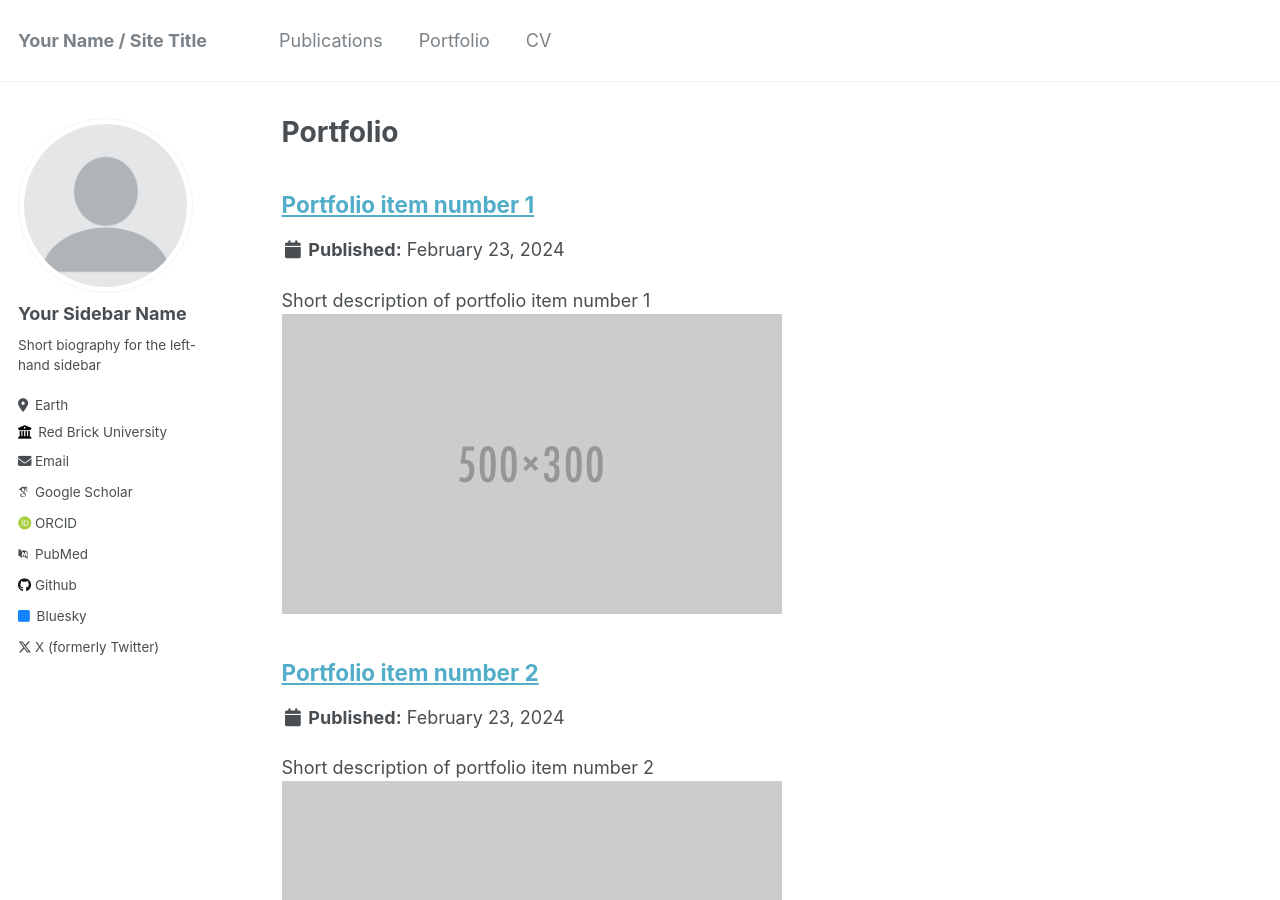
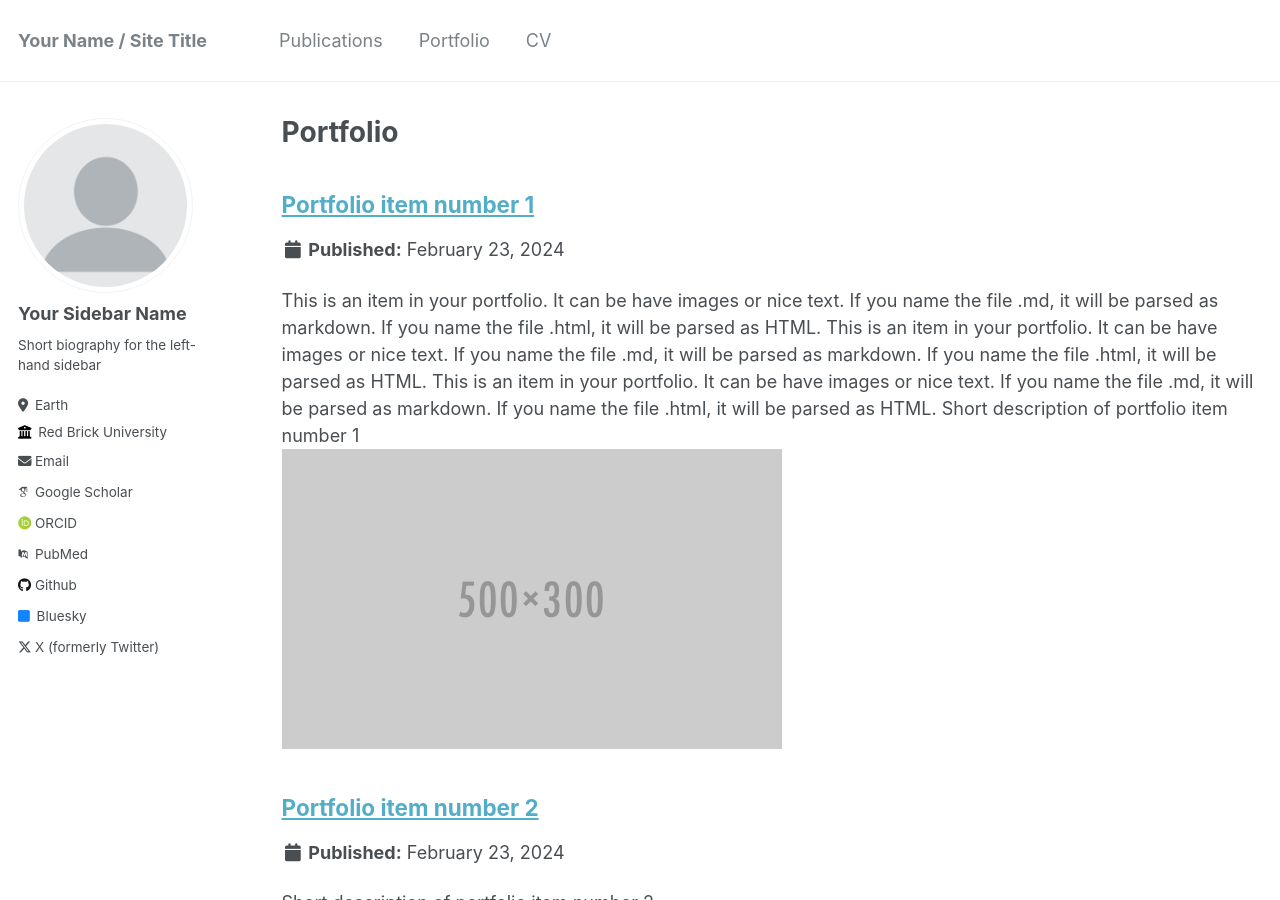
Before and after one commit to Mingdong90000/JiuWan, a Jekyll site: the page built from _pages/portfolio.html, in a window 1280 px wide and 900 px high. Built offline with Jekyll 4.4.1, drawn with Linux system fonts in a browser that asks for light colours; some web fonts are replaced.

Commit message:
Update portfolio-1.md

```diff
--- a/_portfolio/portfolio-1.md
+++ b/_portfolio/portfolio-1.md
@@ -1,6 +1,6 @@
 ---
 title: "Portfolio item number 1"
-excerpt: "Short description of portfolio item number 1<br/><img src='/images/500x300.png'>"
+excerpt: "This is an item in your portfolio. It can be have images or nice text. If you name the file .md, it will be parsed as markdown. If you name the file .html, it will be parsed as HTML. This is an item in your portfolio. It can be have images or nice text. If you name the file .md, it will be parsed as markdown. If you name the file .html, it will be parsed as HTML. This is an item in your portfolio. It can be have images or nice text. If you name the file .md, it will be parsed as markdown. If you name the file .html, it will be parsed as HTML. Short description of portfolio item number 1<br/><img src='/images/500x300.png'>"
 collection: portfolio
 ---
 
```
